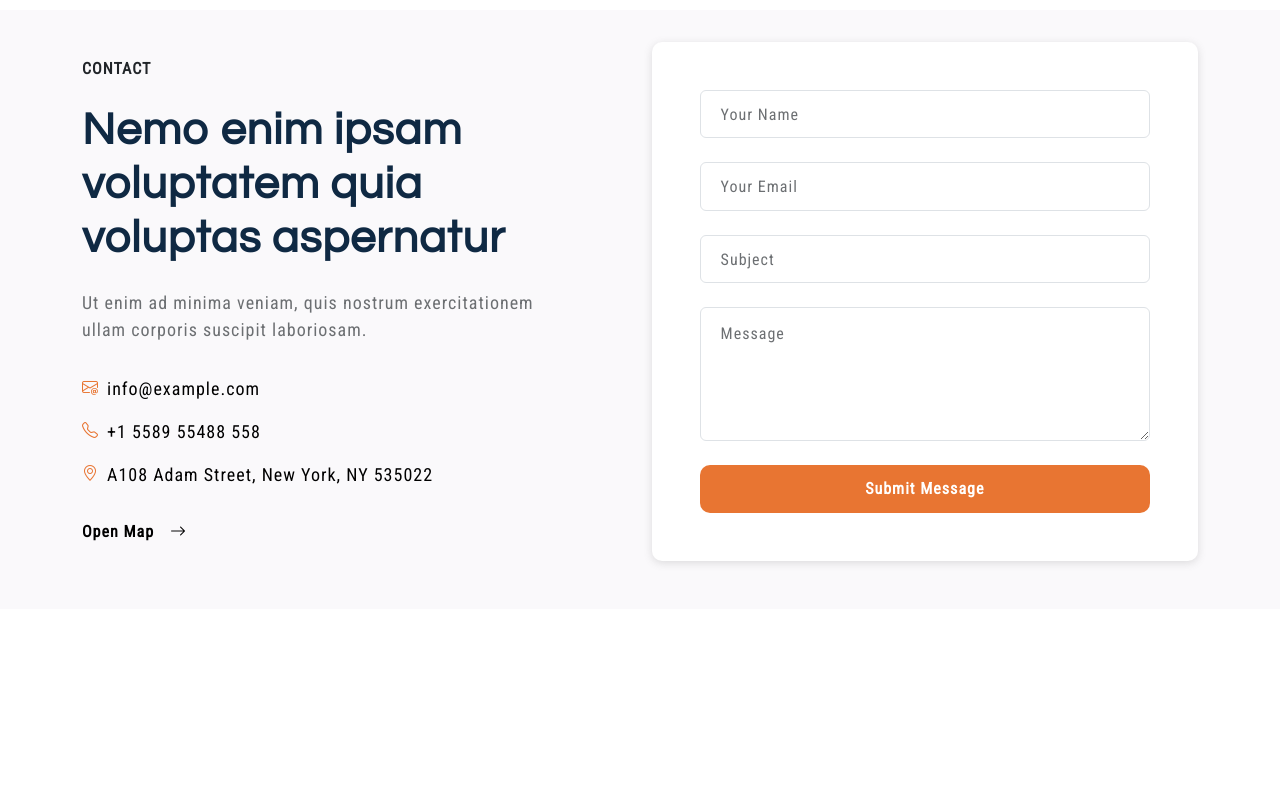
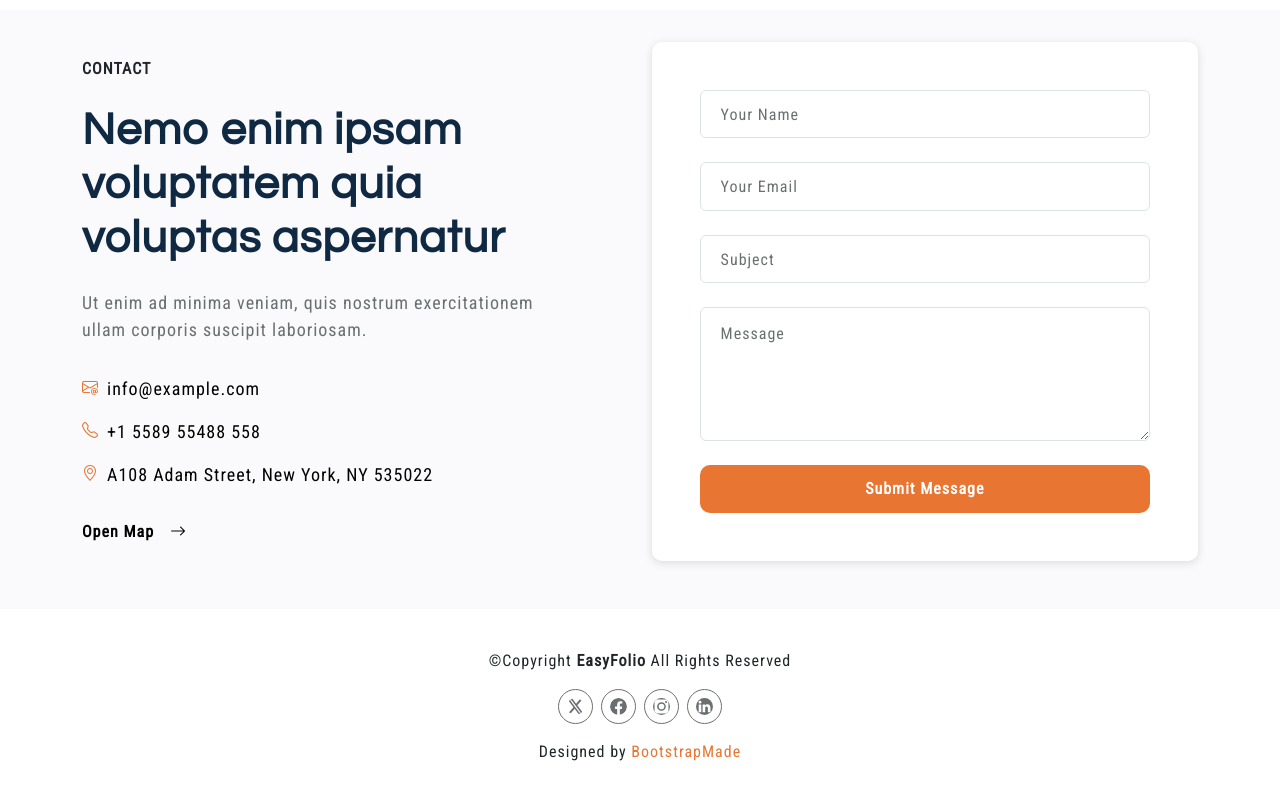
Before and after one commit to youssef-labib/Youssef_Labib_final_project, a website: page index.html in a window 1280 px wide. Shown: the part 6532-7332 px from the top of the page. Before the commit the page ends 7141 px from the top, so only its background shows below. Drawn offline with nearby package versions, Linux system fonts and the light colour scheme.

Commit message:
Footer Section Finished - Version Desktop + Mobile, Fixed Some Issues In Navbar

```diff
--- a/index.html
+++ b/index.html
@@ -553,7 +553,7 @@
 
     <!-- contact section -->
     <section id="contact">
-        <div class="container">
+        <div class="container c-parent">
             <div class="c-left">
                 <h6>CONTACT</h6>
                 <h1>Nemo enim ipsam voluptatem quia voluptas aspernatur</h1>
@@ -605,7 +605,37 @@
 
     <!-- footer -->
     <footer>
-
+        <div class="fr-top">
+            &copy;Copyright <span>EasyFolio</span> All Rights Reserved
+        </div>
+        <div class="fr-socials">
+            <svg xmlns="http://www.w3.org/2000/svg" width="35" height="35" fill="currentColor"
+                class="bi bi-twitter-x" viewBox="0 0 16 16">
+                <path
+                    d="M12.6.75h2.454l-5.36 6.142L16 15.25h-4.937l-3.867-5.07-4.425 5.07H.316l5.733-6.57L0 .75h5.063l3.495 4.633L12.601.75Zm-.86 13.028h1.36L4.323 2.145H2.865z" />
+            </svg></i>
+        <svg xmlns="ht
+        tp://www.w3.org/2000/svg" width="35" height="35" fill="currentColor"
+                class="bi bi-facebook" viewBox="0 0 16 16">
+                <path
+                    d="M16 8.049c0-4.446-3.582-8.05-8-8.05C3.58 0-.002 3.603-.002 8.05c0 4.017 2.926 7.347 6.75 7.951v-5.625h-2.03V8.05H6.75V6.275c0-2.017 1.195-3.131 3.022-3.131.876 0 1.791.157 1.791.157v1.98h-1.009c-.993 0-1.303.621-1.303 1.258v1.51h2.218l-.354 2.326H9.25V16c3.824-.604 6.75-3.934 6.75-7.951" />
+            </svg></i>
+        <svg xmlns="ht
+        tp://www.w3.org/2000/svg" width="35" height="35" fill="currentColor"
+                class="bi bi-instagram" viewBox="0 0 16 16">
+                <path
+                    d="M8 0C5.829 0 5.556.01 4.703.048 3.85.088 3.269.222 2.76.42a3.9 3.9 0 0 0-1.417.923A3.9 3.9 0 0 0 .42 2.76C.222 3.268.087 3.85.048 4.7.01 5.555 0 5.827 0 8.001c0 2.172.01 2.444.048 3.297.04.852.174 1.433.372 1.942.205.526.478.972.923 1.417.444.445.89.719 1.416.923.51.198 1.09.333 1.942.372C5.555 15.99 5.827 16 8 16s2.444-.01 3.298-.048c.851-.04 1.434-.174 1.943-.372a3.9 3.9 0 0 0 1.416-.923c.445-.445.718-.891.923-1.417.197-.509.332-1.09.372-1.942C15.99 10.445 16 10.173 16 8s-.01-2.445-.048-3.299c-.04-.851-.175-1.433-.372-1.941a3.9 3.9 0 0 0-.923-1.417A3.9 3.9 0 0 0 13.24.42c-.51-.198-1.092-.333-1.943-.372C10.443.01 10.172 0 7.998 0zm-.717 1.442h.718c2.136 0 2.389.007 3.232.046.78.035 1.204.166 1.486.275.373.145.64.319.92.599s.453.546.598.92c.11.281.24.705.275 1.485.039.843.047 1.096.047 3.231s-.008 2.389-.047 3.232c-.035.78-.166 1.203-.275 1.485a2.5 2.5 0 0 1-.599.919c-.28.28-.546.453-.92.598-.28.11-.704.24-1.485.276-.843.038-1.096.047-3.232.047s-2.39-.009-3.233-.047c-.78-.036-1.203-.166-1.485-.276a2.5 2.5 0 0 1-.92-.598 2.5 2.5 0 0 1-.6-.92c-.109-.281-.24-.705-.275-1.485-.038-.843-.046-1.096-.046-3.233s.008-2.388.046-3.231c.036-.78.166-1.204.276-1.486.145-.373.319-.64.599-.92s.546-.453.92-.598c.282-.11.705-.24 1.485-.276.738-.034 1.024-.044 2.515-.045zm4.988 1.328a.96.96 0 1 0 0 1.92.96.96 0 0 0 0-1.92m-4.27 1.122a4.109 4.109 0 1 0 0 8.217 4.109 4.109 0 0 0 0-8.217m0 1.441a2.667 2.667 0 1 1 0 5.334 2.667 2.667 0 0 1 0-5.334" />
+            </svg></i>
+        <svg xmlns="ht
+        tp://www.w3.org/2000/svg" width="35" height="35" fill="currentColor"
+                class="bi bi-linkedin" viewBox="0 0 16 16">
+                <path
+                    d="M0 1.146C0 .513.526 0 1.175 0h13.65C15.474 0 16 .513 16 1.146v13.708c0 .633-.526 1.146-1.175 1.146H1.175C.526 16 0 15.487 0 14.854zm4.943 12.248V6.169H2.542v7.225zm-1.2-8.212c.837 0 1.358-.554 1.358-1.248-.015-.709-.52-1.248-1.342-1.248S2.4 3.226 2.4 3.934c0 .694.521 1.248 1.327 1.248zm4.908 8.212V9.359c0-.216.016-.432.08-.586.173-.431.568-.878 1.232-.878.869 0 1.216.662 1.216 1.634v3.865h2.401V9.25c0-2.22-1.184-3.252-2.764-3.252-1.274 0-1.845.7-2.165 1.193v.025h-.016l.016-.025V6.169h-2.4c.03.678 0 7.225 0 7.225z" />
+            </svg></i>
+        </div>
+        <div class="fr-bottom">
+            Designed by <a href="#">BootstrapMade</a>
+        </div>
     </footer>
 
     <!-- back to top button -->
--- a/src/sass/modules/home/home/_footer.scss
+++ b/src/sass/modules/home/home/_footer.scss
@@ -0,0 +1,41 @@
+footer {
+    display: flex;
+    align-items: center;
+    justify-content: center;
+    flex-direction: column;
+    gap: 1rem;
+    font-family: "Roboto" , sans-serif;
+    padding-block: 2.5rem;
+    .fr-top {
+        span {
+            font-weight: 650;
+        }
+    }
+    .fr-socials {
+        color: $neutral;
+        display: flex;
+        gap: 0.5rem;
+        svg {
+            border: 0.1px $neutral solid;
+            border-radius: 50%;
+            padding: 8px;
+
+            &:hover {
+                color: $beta;
+                border: 0.1px $beta solid !important;
+            }
+        }
+    }
+    .fr-bottom {
+        a {
+            text-decoration: none;
+            color: $beta;
+        }
+    }
+}
+
+@media (max-width: 480px) {
+    #contact {
+        width: 100%;
+    }
+}
--- a/src/sass/modules/home/home/_main/_contact.scss
+++ b/src/sass/modules/home/home/_main/_contact.scss
@@ -1,7 +1,7 @@
 #contact {
     background-color: $s-bg;
 
-    .container {
+    .c-parent {
         display: flex;
         align-items: center;
         justify-content: center;
@@ -102,7 +102,7 @@
 
 
 @media (max-width: 480px) {
-    .container {
+    .c-parent {
         flex-direction: column !important;
         padding-bottom: 2rem !important;
         gap: 0;
```
Also changed, not shown: public/css/app.css, 1 other file.
